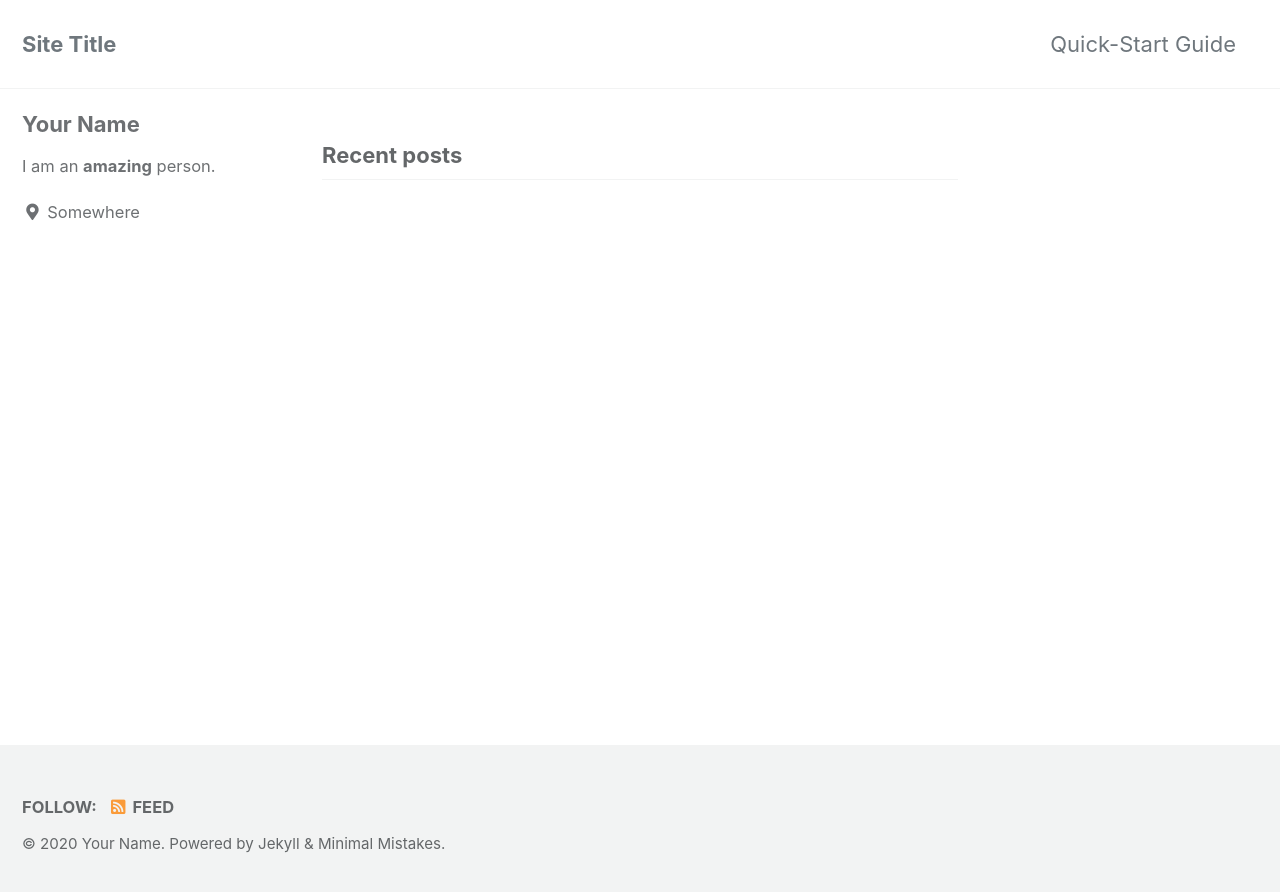
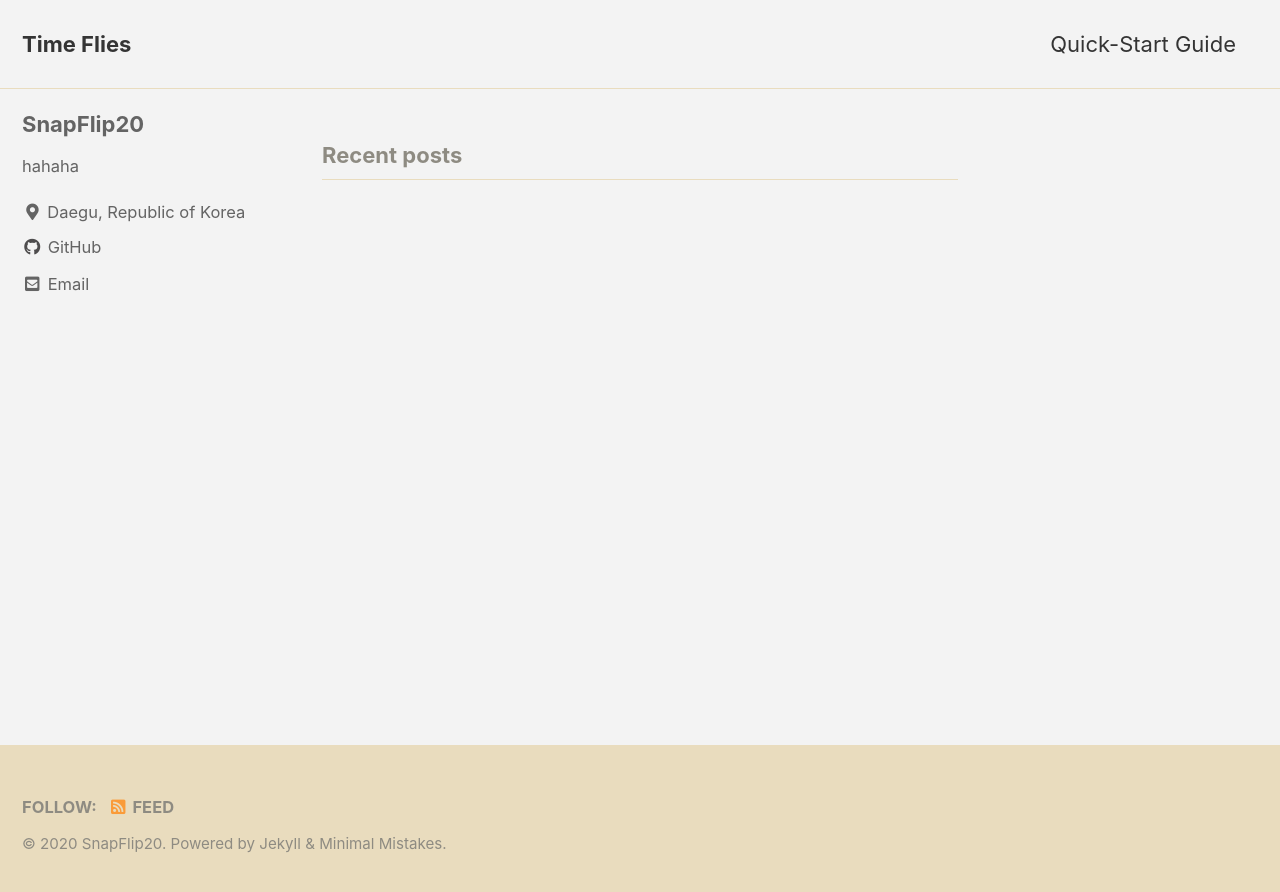
Before and after one commit to SnapFlip20/snapflip20.github.io, a Jekyll site: the page built from index.html, in a window 1280 px wide. Shown: the top 892 px of the page. Built offline with Jekyll 4.4.1, drawn with Linux system fonts in a browser that asks for light colours; cached includes are drawn as plain includes; the list of posts is cut into pages by our own code.

Commit message:
Update _config.yml

```diff
--- a/_config.yml
+++ b/_config.yml
@@ -12,21 +12,21 @@
 
 # theme                  : "minimal-mistakes-jekyll"
 # remote_theme           : "mmistakes/minimal-mistakes"
-minimal_mistakes_skin    : "default" # "air", "aqua", "contrast", "dark", "dirt", "neon", "mint", "plum", "sunrise"
+minimal_mistakes_skin    : "dirt" # "air", "aqua", "contrast", "dark", "dirt", "neon", "mint", "plum", "sunrise"
 
 # Site Settings
 locale                   : "en-US"
-title                    : "Site Title"
+title                    : "SnapFlip20's blog"
 title_separator          : "-"
 subtitle                 : # site tagline that appears below site title in masthead
-name                     : "Your Name"
+name                     : "SnapFlip20"
 description              : "An amazing website."
 url                      : "https://snapflip20.github.io"
 baseurl                  : ""
 repository               : # GitHub username/repo-name e.g. "mmistakes/minimal-mistakes"
 teaser                   : # path of fallback teaser image, e.g. "/assets/images/500x300.png"
 logo                     : # path of logo image to display in the masthead, e.g. "/assets/images/88x88.png"
-masthead_title           : # overrides the website title displayed in the masthead, use " " for no title
+masthead_title           : "Time Flies"
 # breadcrumbs            : false # true, false (default)
 words_per_minute         : 200
 comments:
@@ -93,11 +93,11 @@ analytics:
 
 # Site Author
 author:
-  name             : "Your Name"
+  name             : "SnapFlip20"
   avatar           : # path of avatar image, e.g. "/assets/images/bio-photo.jpg"
-  bio              : "I am an **amazing** person."
-  location         : "Somewhere"
-  email            :
+  bio              : "hahaha"
+  location         : "Daegu, Republic of Korea"
+  email            : "jungmin1755@gmail.com"
   links:
     - label: "Email"
       icon: "fas fa-fw fa-envelope-square"
@@ -113,7 +113,7 @@ author:
       # url: "https://facebook.com/"
     - label: "GitHub"
       icon: "fab fa-fw fa-github"
-      # url: "https://github.com/"
+      url: "https://github.com/SnapFlip20"
     - label: "Instagram"
       icon: "fab fa-fw fa-instagram"
       # url: "https://instagram.com/"
```
